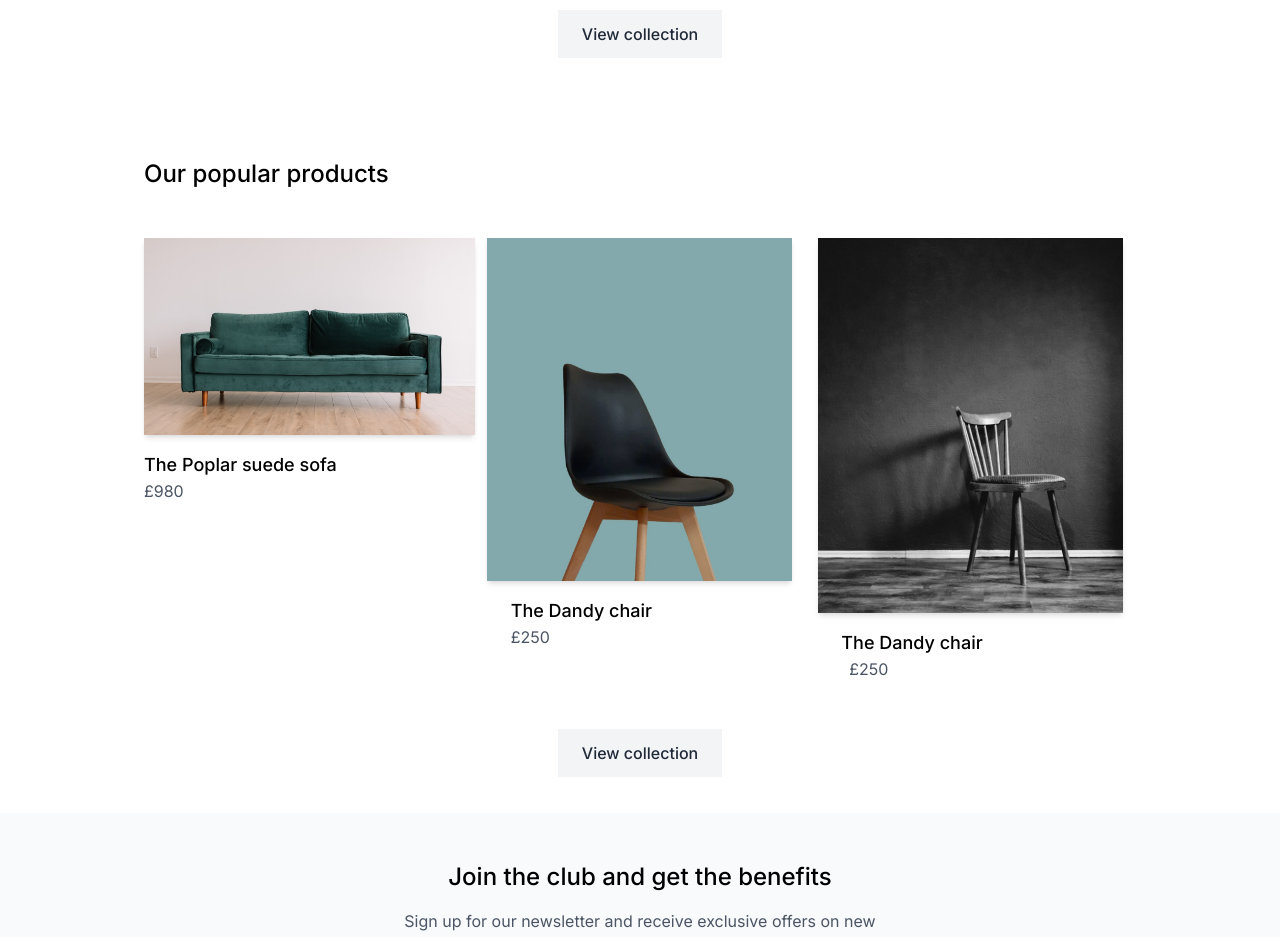
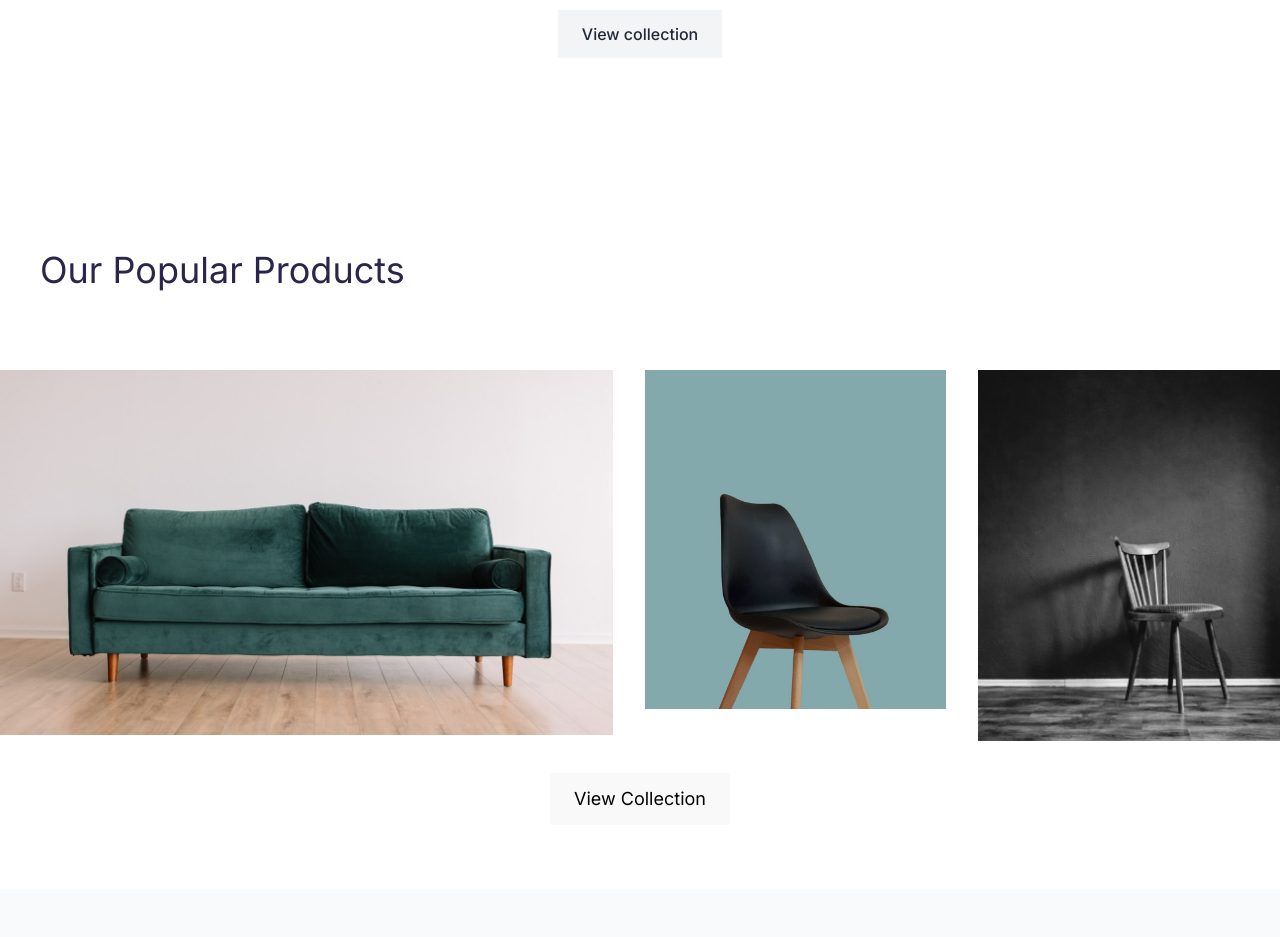
Before and after one commit to hibasheikh90/Hackathon2, a Next.js app: page / in a window 1280 px wide. Shown: the part 1860-2797 px from the top of the page. Built offline with nearby package versions, Linux system fonts and the light colour scheme.

Commit message:
add code

```diff
--- a/src/app/components/footer.tsx
+++ b/src/app/components/footer.tsx
@@ -3,7 +3,7 @@ import { FaFacebook, FaTwitter, FaInstagram, FaLinkedin } from "react-icons/fa";
 
 function Footer() {
   return (
-    <footer className="bg-blue-950 text-white py-10">
+    <footer className="bg-[#2A254b] text-white py-10">
       <div className="container mx-auto px-4 md:px-20 grid grid-cols-1 md:grid-cols-5 gap-8">
         <div>
           <h3 className="text-lg">Menu</h3>
--- a/src/app/components/hero.tsx
+++ b/src/app/components/hero.tsx
@@ -4,7 +4,7 @@ import Image from "next/image";
 
 export default function Hero() {
   return (
-    <div className="bg-purple-950 text-white min-h-screen flex items-center">
+    <div className="bg-[#2A254b] text-white min-h-screen flex items-center">
       <div className="container mx-auto grid grid-cols-1 lg:grid-cols-2 gap-8 px-6 sm:px-12 md:px-20 py-16">
 
         <div className="flex flex-col justify-center text-center lg:text-left">
--- a/src/app/components/product.tsx
+++ b/src/app/components/product.tsx
@@ -3,58 +3,51 @@ import Image from "next/image";
 
 function PopularProducts() {
   return (
-    <div className="px-8 lg:px-36 py-9">
-      <h2 className=" text-2xl font-medium mb-12 ">
-        Our popular products
-      </h2>
+    <div className="w-full bg-[#ffffff] py-16 mt-16">
+      {/* Heading */}
+      <h1 className="ml-10 font-[Clash Display] font-normal text-3xl lg:text-4xl text-[#2A254B] mb-20">
+        Our Popular Products
+      </h1>
 
-
-      <div className="grid grid-cols-1 sm:grid-cols-2 lg:grid-cols-3 gap-">
-
-        <div className="">
+      {/* Images Section in one row */}
+      <div className="flex flex-row gap-8 justify-center mt-8">
+        <div className="w-full sm:w-1/2 lg:w-[620px]">
           <Image
-            src="/Large.png"
-            alt="The Poplar Suede Sofa"
-            width={900}
-            height={575}
-            className="mx-auto rounded-lg shadow-md object-cover"
+            src="/large.png"
+            alt="Popular Product 1"
+            width={620}
+            height={462}
+            className="object-cover"
           />
-          <h3 className="text-lg font-medium mt-4">The Poplar suede sofa</h3>
-          <p className="text-gray-600 ">£980</p>
         </div>
-
-
-        <div className="">
+        <div className="w-full sm:w-1/2 lg:w-[305px]">
           <Image
             src="/hero.png"
-            alt="The Dandy Chair"
+            alt="Popular Product 2"
             width={305}
-            height={375}
-            className="mx-auto rounded-lg shadow-md object-cover"
+            height={472}
+            className="object-cover"
           />
-          <h3 className="text-lg font-medium mt-4 px-9">The Dandy chair</h3>
-          <p className="text-gray-600 px-9 ">£250</p>
         </div>
-
-
-        <div className="">
+        <div className="w-full sm:w-1/2 lg:w-[305px]">
           <Image
             src="/0.png"
-            alt="The Dandy Chair"
+            alt="Popular Product 3"
             width={305}
-            height={375}
-            className="mx-auto rounded-lg shadow-md object-cover"
+            height={462}
+            className="object-cover"
           />
-          <h3 className="text-lg font-medium mt-4 px-9">The Dandy chair</h3>
-          <p className="text-gray-600 px-11">£250</p>
         </div>
       </div>
-      <div className="text-center mt-12">
-        <button className="bg-gray-100 hover:bg-gray-200 text-gray-800 px-6 py-3 rounded-md font-medium">
-          View collection
+
+      {/* Button */}
+      <div className="flex justify-center mt-8">
+        <button className="bg-[#F9F9F9] px-6 py-3 text-lg rounded hover:bg-gray-200">
+          View Collection
         </button>
       </div>
     </div>
   );
 }
+
 export default PopularProducts;
```
